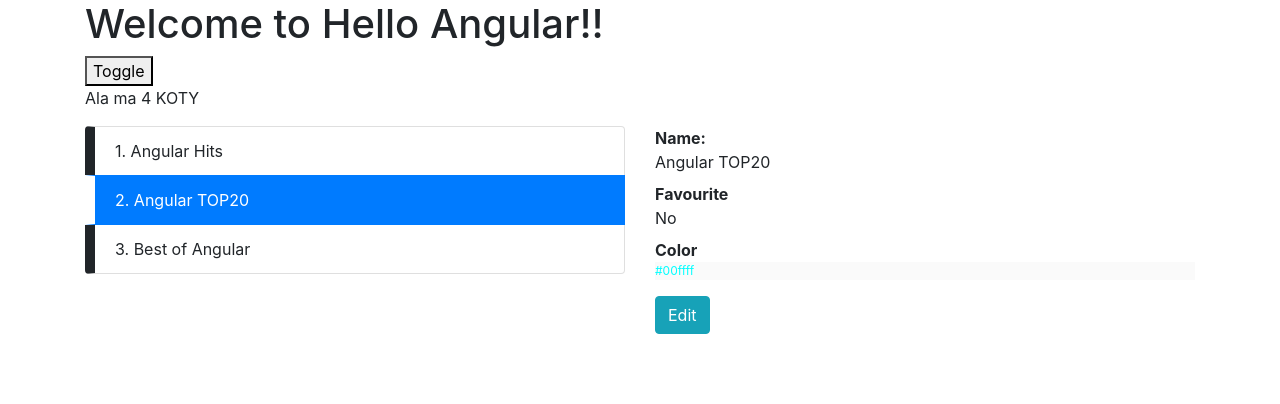
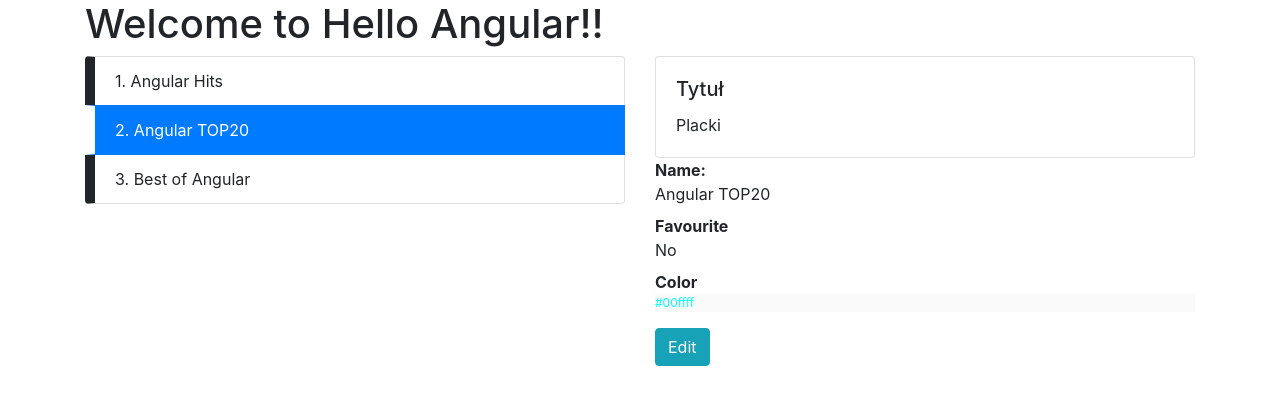
Before and after one commit to pawel13/angular-spotify3, an Angular app: page / in a window 1280 px wide. Shown: the top 404 px of the page. Built offline with nearby package versions, Linux system fonts and the light colour scheme.

Commit message:
app-card, view vs content

```diff
--- a/src/app/app.component.html
+++ b/src/app/app.component.html
@@ -6,15 +6,7 @@
         Welcome to {{ title }}!
       </h1>
 
-
-      <button (click)="hide = !hide">Toggle {{hide}}</button>
-
-      <div *appUnless="hide">
-        <p>Ala ma {{2+2}} KOTY</p>
-        <app-playlists-view></app-playlists-view>
-      </div>
-
-
+      <app-playlists-view></app-playlists-view>
 
 
     </div>
--- a/src/app/playlists/components/playlist-details/playlist-details.component.html
+++ b/src/app/playlists/components/playlist-details/playlist-details.component.html
@@ -1,5 +1,10 @@
 
 <ng-container [ngSwitch]="mode">
+
+  <app-card><!--
+    Content
+  --></app-card>
+
 
   <div *ngSwitchDefault>
 
--- /dev/null
+++ b/src/app/shared/card/card.component.html
@@ -0,0 +1,8 @@
+<!-- .card>.card-body>h5.card-title -->
+
+<div class="card">
+  <div class="card-body">
+    <h5 class="card-title">Tytuł</h5>
+    Placki
+  </div>
+</div>
--- /dev/null
+++ b/src/app/shared/card/card.component.ts
@@ -0,0 +1,15 @@
+import { Component, OnInit } from '@angular/core';
+
+@Component({
+  selector: 'app-card',
+  templateUrl: './card.component.html',
+  styleUrls: ['./card.component.scss']
+})
+export class CardComponent implements OnInit {
+
+  constructor() { }
+
+  ngOnInit() {
+  }
+
+}
--- a/src/app/shared/shared.module.ts
+++ b/src/app/shared/shared.module.ts
@@ -2,12 +2,13 @@
 import { CommonModule } from '@angular/common';
 import { HighlightDirective } from './highlight.directive';
 import { UnlessDirective } from './unless.directive';
+import { CardComponent } from './card/card.component';
 
 @NgModule({
-  declarations: [HighlightDirective, UnlessDirective],
+  declarations: [HighlightDirective, UnlessDirective, CardComponent],
   imports: [
     CommonModule
   ],
-  exports: [HighlightDirective, UnlessDirective]
+  exports: [HighlightDirective, UnlessDirective, CardComponent]
 })
 export class SharedModule { }
```
Also changed, not shown: src/app/shared/card/card.component.scss (added), 1 other file (tests, documents, lock files or other folders).
